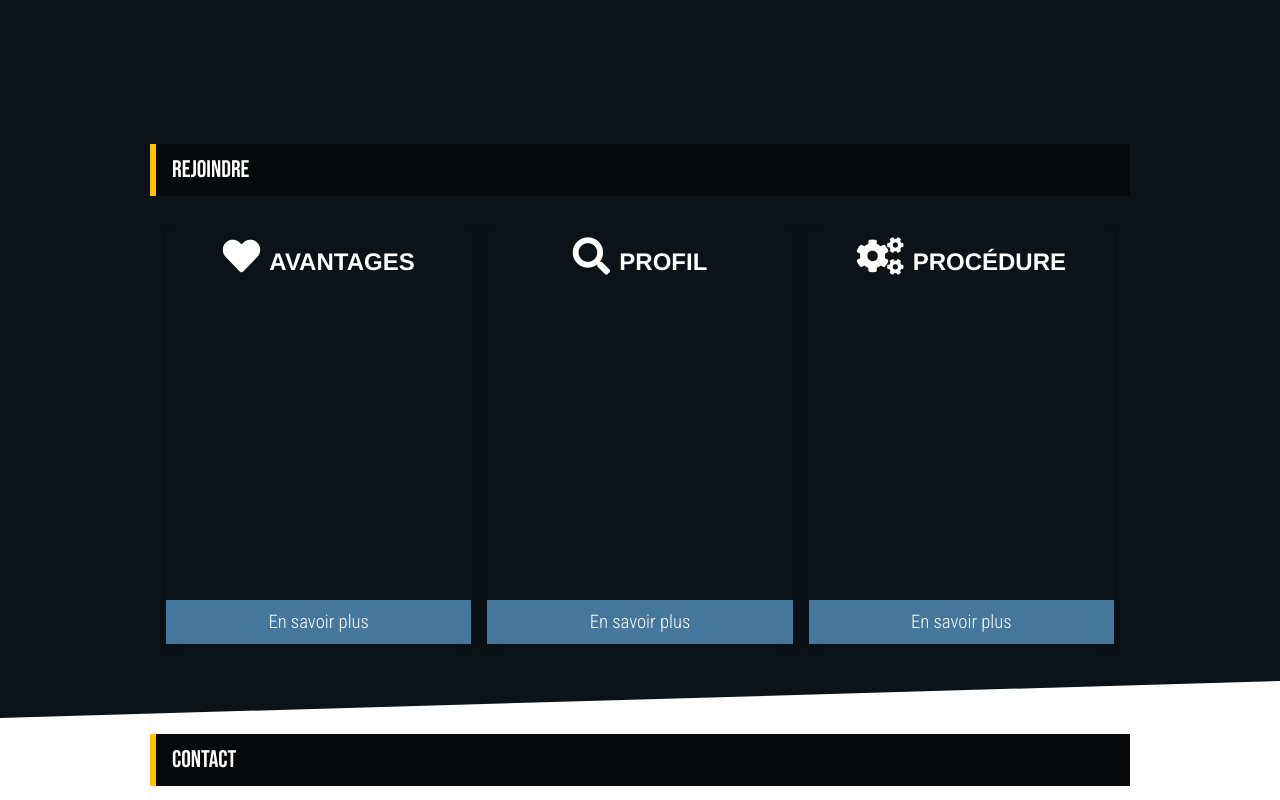
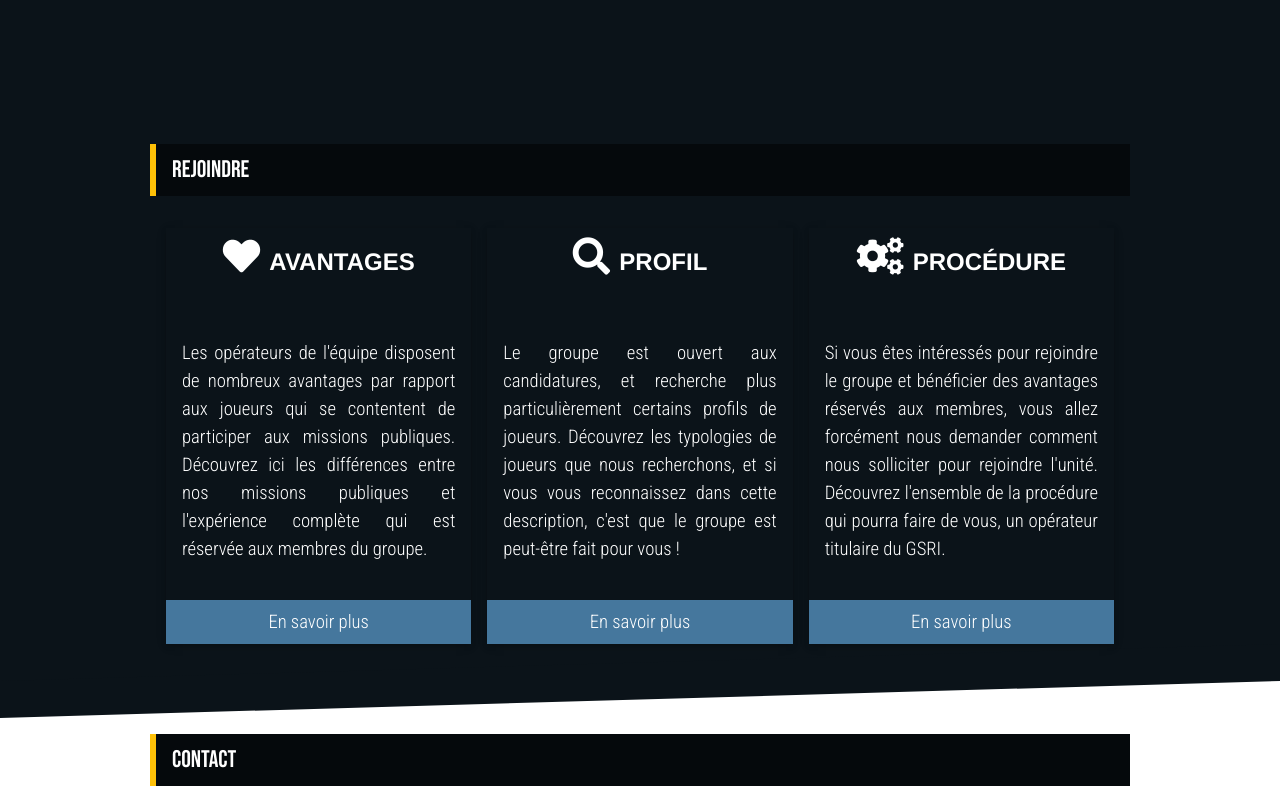
Before and after one commit to team-gsri/homepage, a plain HTML site: page src/index.html in a window 1280 px wide. Shown: the part 2908-3708 px from the top of the page. Drawn offline with nearby package versions, Linux system fonts and the light colour scheme; a script that the page names is missing.

Commit message:
Add missing sections descriptions

```diff
--- a/src/index.html
+++ b/src/index.html
@@ -161,8 +161,8 @@
                         <h3 class="fas fa-gamepad fa-2x"> <span>Participer</span> </h3>
                     </header>
                     <p>
-                        Une fois le modpack téléchargé et installé, et nos procédures comprises, il vous sera possible de rejoindre une partie publique et de découvrir notre expérience de jeu. Retrouvez les informations nécessaires pour vous connecter et entammer une partie
-                        et vous tenir au courant de la plannification des prochaines dates.
+                        Une fois le modpack téléchargé et installé, et nos procédures connues, il vous sera possible de rejoindre une partie publique et de découvrir notre expérience de jeu. Retrouvez les informations nécessaires pour vous connecter et entammer une partie ;
+                        apprenez également comment vous tenir au courant de la plannification des prochaines dates de nos missions.
                     </p>
                     <a href="./participer.html">En savoir plus</a>
                 </div>
@@ -186,7 +186,8 @@
                         <h3 class="fas fa-heart fa-2x"> <span>Avantages</span> </h3>
                     </header>
                     <p>
-
+                        Les opérateurs de l'équipe disposent de nombreux avantages par rapport aux joueurs qui se contentent de participer aux missions publiques. Découvrez ici les différences entre nos missions publiques et l'expérience complète qui est réservée aux membres
+                        du groupe.
                     </p>
                     <a href="./avantages.html">En savoir plus</a>
                 </div>
@@ -197,7 +198,8 @@
                         <h3 class="fas fa-search fa-2x"> <span>Profil</span> </h3>
                     </header>
                     <p>
-
+                        Le groupe est ouvert aux candidatures, et recherche plus particulièrement certains profils de joueurs. Découvrez les typologies de joueurs que nous recherchons, et si vous vous reconnaissez dans cette description, c'est que le groupe est peut-être fait
+                        pour vous !
                     </p>
                     <a href="./profil.html">En savoir plus</a>
                 </div>
@@ -208,7 +210,8 @@
                         <h3 class="fas fa-cogs fa-2x"> <span>Procédure</span> </h3>
                     </header>
                     <p>
-
+                        Si vous êtes intéressés pour rejoindre le groupe et bénéficier des avantages réservés aux membres, vous allez forcément nous demander comment nous solliciter pour rejoindre l'unité. Découvrez l'ensemble de la procédure qui pourra faire de vous, un opérateur
+                        titulaire du GSRI.
                     </p>
                     <a href="./procedure.html">En savoir plus</a>
                 </div>
```
